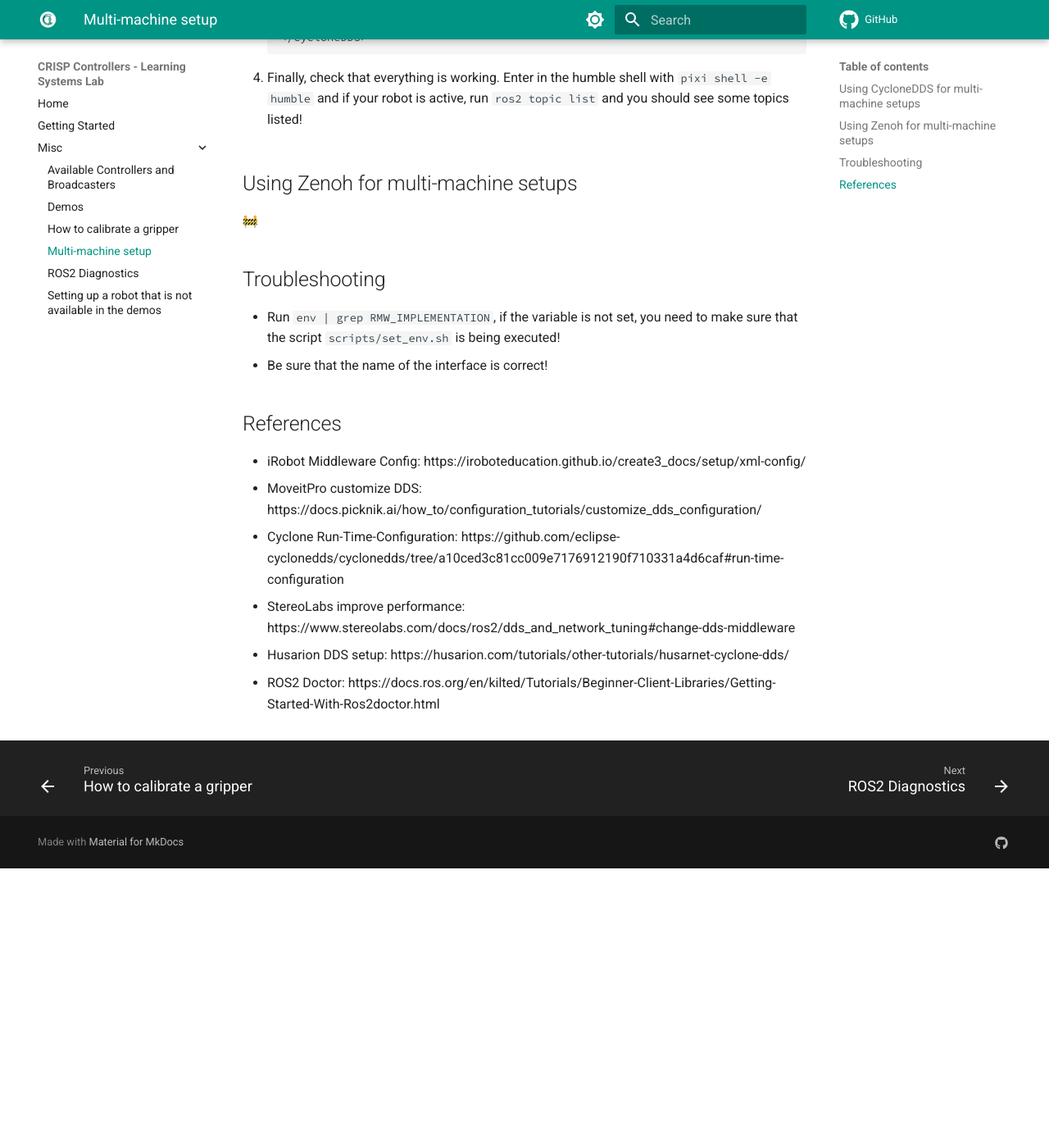
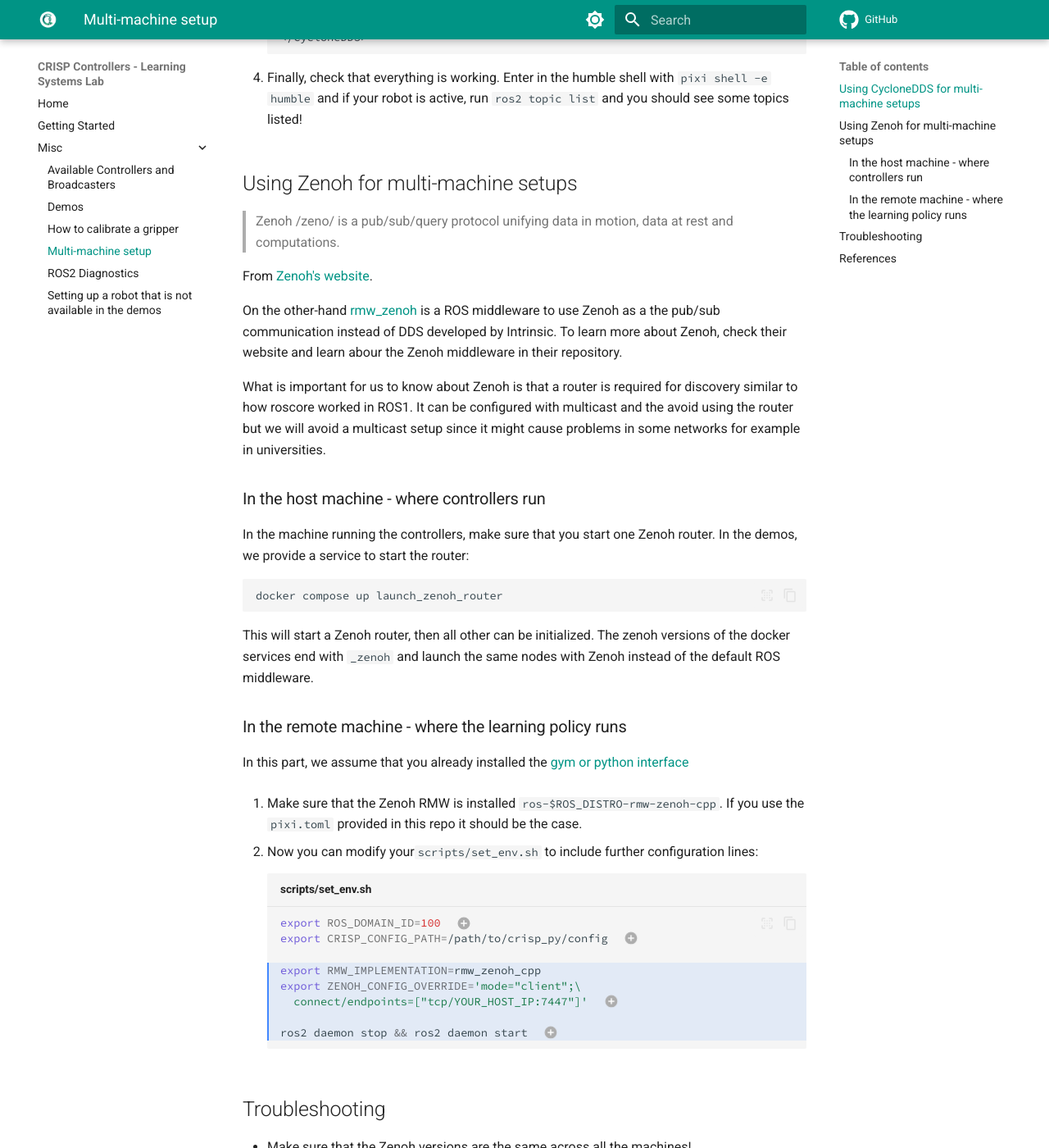
Before and after one commit to zordicom/crisp_controllers, an MkDocs documentation site: the page built from docs/misc/multi_machine_setup.md, in a window 1280 px wide and 1400 px high, scrolled down 941 px. Shown: the whole window at 82% size. Built offline with MkDocs 1.6.1 and Material for MkDocs 9.7.7, drawn with Linux system fonts in a browser that asks for light colours; emoji names are drawn with the system emoji font; comment, search, counter and statistics services are not loaded; before the commit the page ends 2000 px from its top, so only the background shows below that; some of the changed text lies outside the part shown.

Commit message:
Multi machine setup guide

````diff
--- a/docs/misc/multi_machine_setup.md
+++ b/docs/misc/multi_machine_setup.md
@@ -15,7 +15,7 @@
     export RMW_IMPLEMENTATION=rmw_cyclonedds_cpp
     export CYCLONEDDS_URI=file:///path/to/crisp_gym/scripts/cyclone_config.xml  # (2)!
 
-    ros2 daemon stop & ros2 daemon start  # (3)!
+    ros2 daemon stop && ros2 daemon start  # (3)!
     ```
 
     1. Check the [getting started](../getting_started.md) to see why we set this.
@@ -49,19 +49,67 @@
 
 ## Using Zenoh for multi-machine setups
 
-:construction:
+> Zenoh /zeno/ is a pub/sub/query protocol unifying data in motion, data at rest and computations.
+
+From [Zenoh's website](https://zenoh.io/).
+
+On the other-hand [rmw_zenoh](https://github.com/ros2/rmw_zenoh) is a ROS middleware to use Zenoh as a the pub/sub communication instead of DDS developed by Intrinsic.
+To learn more about Zenoh, check their website and learn abour the Zenoh middleware in their repository.
+
+What is important for us to know about Zenoh is that a router is required for discovery similar to how roscore worked in ROS1.
+It can be configured with multicast and the avoid using the router but we will avoid a multicast setup since it might cause problems in some networks for example in universities.
+
+### In the host machine - where controllers run
+
+In the machine running the controllers, make sure that you start one Zenoh router.
+In the demos, we provide a service to start the router:
+```bash
+docker compose up launch_zenoh_router
+```
+
+This will start a Zenoh router, then all other can be initialized.
+The zenoh versions of the docker services end with `_zenoh` and launch the same nodes with Zenoh instead of the default ROS middleware.
+
+
+### In the remote machine - where the learning policy runs
+
+In this part, we assume that you already installed the [gym or python interface](../getting_started.md#4-getting-started-with-crisp_gym)
+
+1. Make sure that the Zenoh RMW is installed `ros-$ROS_DISTRO-rmw-zenoh-cpp`. If you use the `pixi.toml` provided
+    in this repo it should be the case.
+
+2. Now you can modify your`scripts/set_env.sh` to include further configuration lines:
+    ```bash hl_lines="4-8" title="scripts/set_env.sh"
+    export ROS_DOMAIN_ID=100  # (1)!
+    export CRISP_CONFIG_PATH=/path/to/crisp_py/config  # (1)!
+
+    export RMW_IMPLEMENTATION=rmw_zenoh_cpp
+    export ZENOH_CONFIG_OVERRIDE='mode="client";\
+      connect/endpoints=["tcp/YOUR_HOST_IP:7447"]'  # (2)!
+
+    ros2 daemon stop && ros2 daemon start  # (3)!
+    ```
+
+    1. Check the [getting started](../getting_started.md) to see why we set this.
+    2. __TODO__: modify this to use the IP address
+    3. The communication daemon needs to be restarted to account for the changes.
+
+    3. Finally, check that everything is working.
+    Enter in the humble shell with `pixi shell -e humble` and if your robot is active, run `ros2 topic list` and you should see some topics listed!
 
 ## Troubleshooting
+
+- Make sure that the Zenoh versions are the same across all the machines!
 - Run `env | grep RMW_IMPLEMENTATION`, if the variable is not set, you need to make sure that the script `scripts/set_env.sh` is being executed!
 - Be sure that the name of the interface is correct!
 
 ## References
 
-- iRobot Middleware Config: https://iroboteducation.github.io/create3_docs/setup/xml-config/
-- MoveitPro customize DDS: https://docs.picknik.ai/how_to/configuration_tutorials/customize_dds_configuration/
+- iRobot Middleware Config: [https://iroboteducation.github.io/create3_docs/setup/xml-config/](https://iroboteducation.github.io/create3_docs/setup/xml-config/)
+- MoveitPro customize DDS: [https://docs.picknik.ai/how_to/configuration_tutorials/customize_dds_configuration/](https://docs.picknik.ai/how_to/configuration_tutorials/customize_dds_configuration/)
 
-- Cyclone Run-Time-Configuration: https://github.com/eclipse-cyclonedds/cyclonedds/tree/a10ced3c81cc009e7176912190f710331a4d6caf#run-time-configuration
-- StereoLabs improve performance: https://www.stereolabs.com/docs/ros2/dds_and_network_tuning#change-dds-middleware
-- Husarion DDS setup: https://husarion.com/tutorials/other-tutorials/husarnet-cyclone-dds/
+- Cyclone Run-Time-Configuration: [https://github.com/eclipse-cyclonedds/cyclonedds/tree/a10ced3c81cc009e7176912190f710331a4d6caf#run-time-configuration](https://github.com/eclipse-cyclonedds/cyclonedds/tree/a10ced3c81cc009e7176912190f710331a4d6caf#run-time-configuration)
+- StereoLabs improve performance: [https://www.stereolabs.com/docs/ros2/dds_and_network_tuning#change-dds-middleware](https://www.stereolabs.com/docs/ros2/dds_and_network_tuning#change-dds-middleware)
+- Husarion DDS setup: [https://husarion.com/tutorials/other-tutorials/husarnet-cyclone-dds/](https://husarion.com/tutorials/other-tutorials/husarnet-cyclone-dds/)
 
-- ROS2 Doctor: https://docs.ros.org/en/kilted/Tutorials/Beginner-Client-Libraries/Getting-Started-With-Ros2doctor.html
+- ROS2 Doctor: [https://docs.ros.org/en/kilted/Tutorials/Beginner-Client-Libraries/Getting-Started-With-Ros2doctor.html](https://docs.ros.org/en/kilted/Tutorials/Beginner-Client-Libraries/Getting-Started-With-Ros2doctor.html)
````
